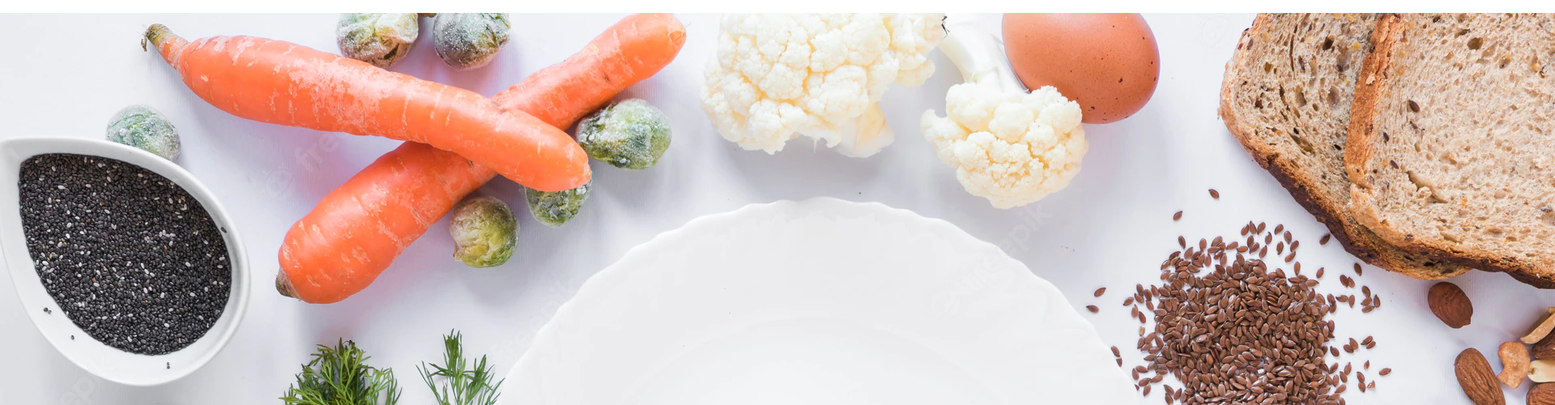
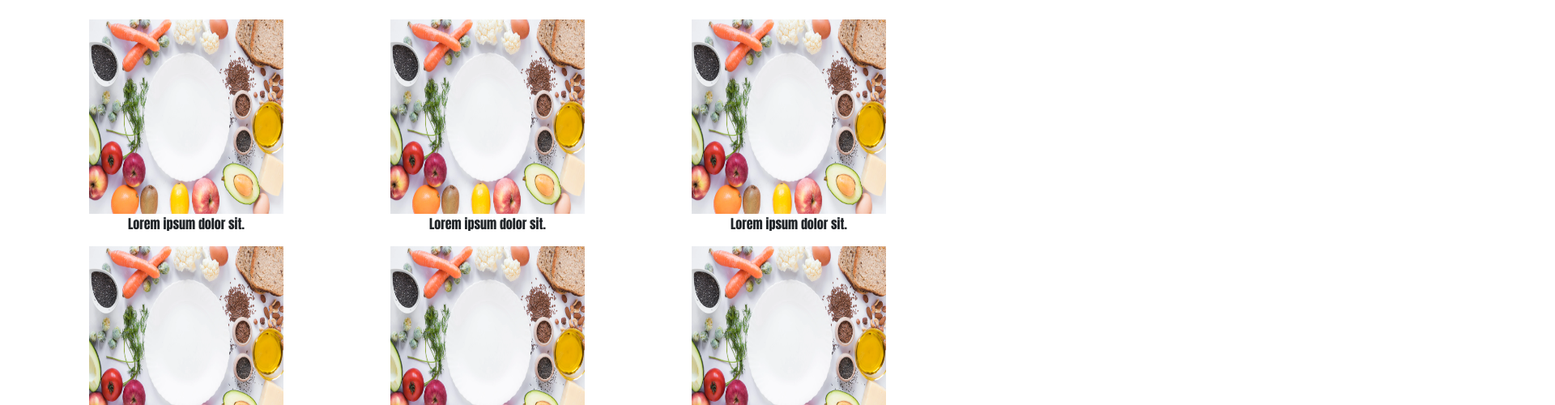
Before and after one commit to FedePallero/proyecto-coderh, a plain HTML site: page pages/productos.html in a window 1280 px wide. Shown: the part 276-776 px from the top of the page at 81% size, 1920 px wide, since content can reach past the window. Drawn offline with nearby package versions, Linux system fonts and the light colour scheme.

Commit message:
reforma pagina producto

```diff
--- a/css/estilos.css
+++ b/css/estilos.css
@@ -97,7 +97,7 @@ footer{
         }
         .carousel img{
             width: 100%;
-            height: 20rem;
+            height: 18rem;
         }
 
         /* estilos para centrar los textos */
@@ -105,6 +105,18 @@ footer{
     text-align: center;
     margin: 1.5rem 0;
 }
+
+        /* Estilos para pagina productos */
+
+
+    .container img{
+        height: 90%;
+        width: 90%;
+    }
+    .col-md-4{
+        text-align: center;
+    }
+
         /* MEDIA QUERIES    */
 
 @media screen and (max-width:470px) {
@@ -114,6 +126,23 @@ footer{
 }
 
 @media screen and (min-width:576px) {
+    /* pagina productos */
+    .row{
+        margin: 2rem;
+    }
+    .container img{
+        height: 12rem;
+        width: 12rem;
+    }
+}
+
+@media screen and (min-width:768px){
+    /* pagina galeria */
+    .carousel img{
+        width: 100%;
+        height: 21rem;
+    }
+    /* pagina producto */
 
 }
 @media screen and (min-width:992px){
@@ -163,4 +192,11 @@ footer{
         align-items: center;
     }
 
+    /* pagina productos */
+
+    .container img{
+        height: 15rem;
+        width: 15rem;
+    }
+
 }
--- a/pages/productos.html
+++ b/pages/productos.html
@@ -52,34 +52,34 @@
 
     <main>
         <h1 class="centrar_texto">Productos</h1>
-        <section>
+        <section class="container row ">
 
-            <div>
+            <div class="col-md-4 col-sm-6 ">
                 <img src="../images/imagen-nutricion.webp" alt="">
                 <p>Lorem ipsum dolor sit.</p>
                 </img>
             </div>
-            <div>
+            <div class="col-md-4 col-sm-6 ">
                 <img src="../images/imagen-nutricion.webp" alt="">
                 <p>Lorem ipsum dolor sit.</p>
                 </img>
             </div>
-            <div>
+            <div class="col-md-4 col-sm-6 ">
                 <img src="../images/imagen-nutricion.webp" alt="">
                 <p>Lorem ipsum dolor sit.</p>
                 </img>
             </div>
-            <div>
+            <div class="col-md-4 col-sm-6 ">
                 <img src="../images/imagen-nutricion.webp" alt="">
                 <p>Lorem ipsum dolor sit.</p>
                 </img>
             </div>
-            <div>
+            <div class="col-md-4 col-sm-6 ">
                 <img src="../images/imagen-nutricion.webp" alt="">
                 <p>Lorem ipsum dolor sit.</p>
                 </img>
             </div>
-            <div>
+            <div class="col-md-4 col-sm-6 ">
                 <img src="../images/imagen-nutricion.webp" alt="">
                 <p>Lorem ipsum dolor sit.</p>
                 </img>
```
